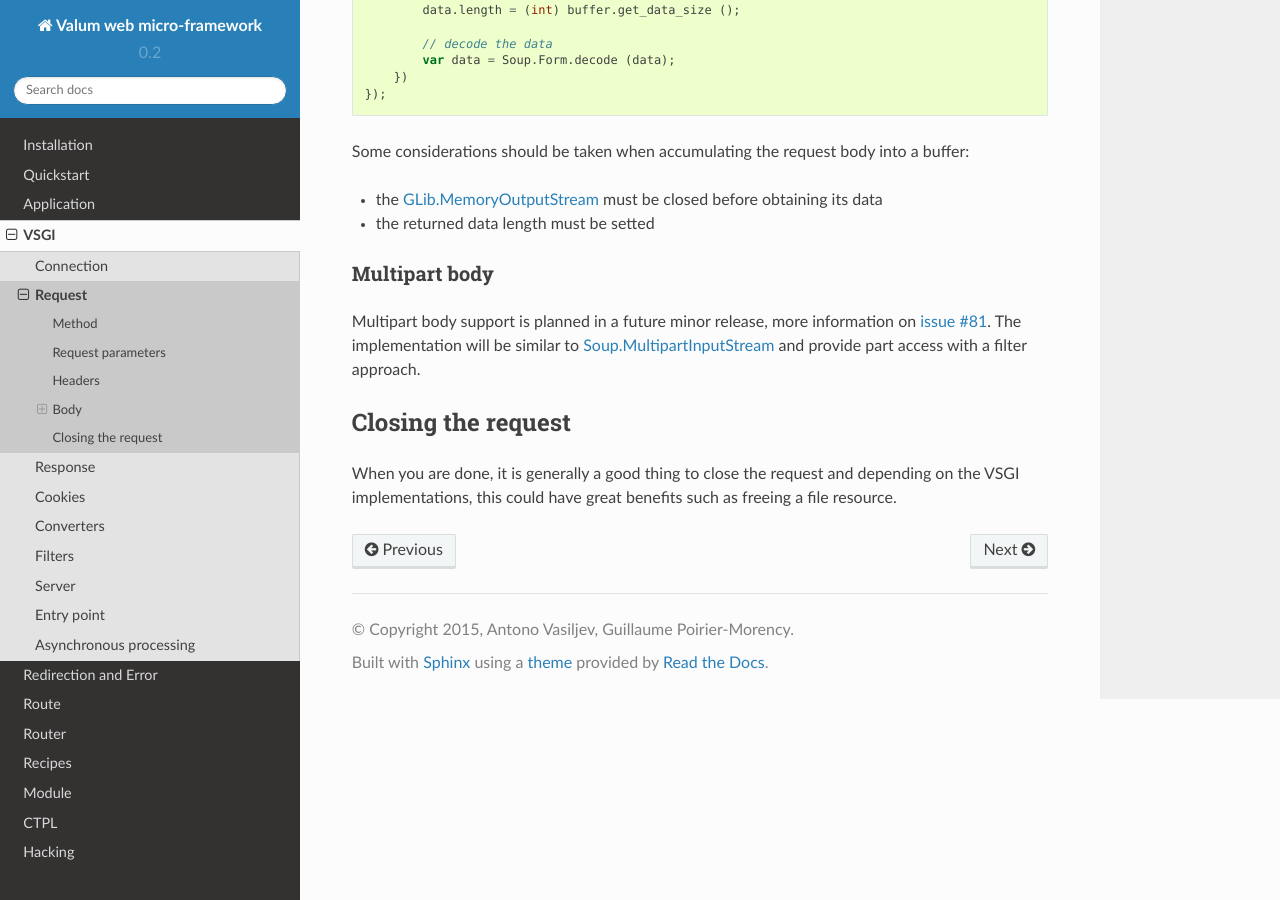
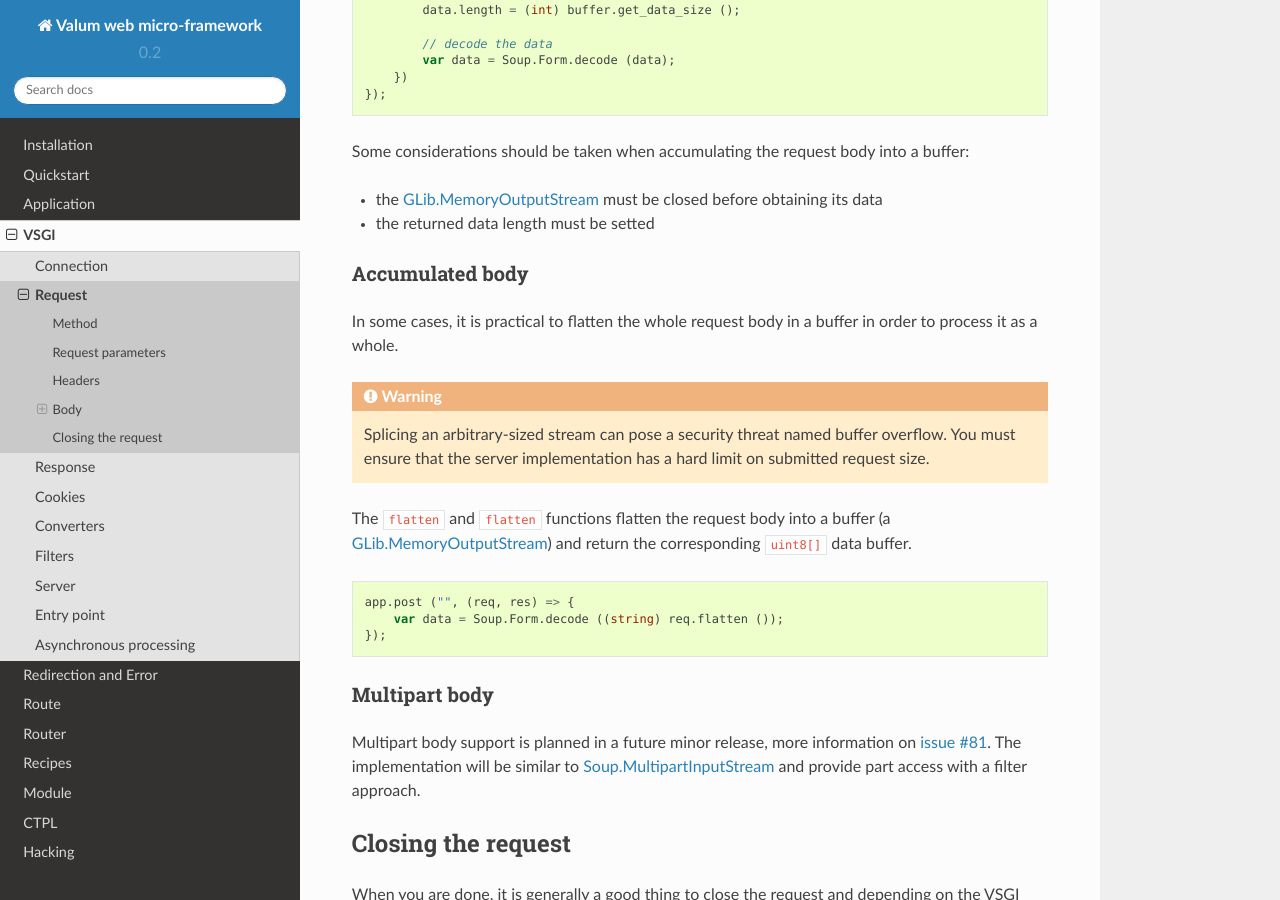
Before and after one commit to valum-framework/vsgi, a Sphinx documentation site: the page built from docs/vsgi/request.rst, in a window 1280 px wide and 900 px high, scrolled down 2570 px. Built offline with Sphinx 7.4.7 and the Read the Docs theme 2.0.0, drawn with Linux system fonts in a browser that asks for light colours; pages that are not in the unit, such as notebooks, are missing from menus.

Commit message:
Provide 'flatten' and 'flatten_async' in  Request
These two functions provide a handy shortcut to flatten the request body
stream into a 'uint8[]' buffer and set the buffer size appropriately.

If the encoding is set to CONTENT_LENGTH, a fixed-size buffer is used to
avoid reallocations.

The request body is automatically closed once the splice operation
finishes using the 'OutputStreamSpliceFlags.CLOSE_TARGET'.

The libsoup-2.4 implementation already accumulates the request body, so
we simply override the default behaviour.

Update examples that were splicing the request body with the new
functions.

Add a section in the request documentation.

```diff
--- a/docs/vsgi/request.rst
+++ b/docs/vsgi/request.rst
@@ -151,6 +151,28 @@
 .. _GLib.MemoryOutputStream: http://valadoc.org/#!api=gio-2.0/GLib.MemoryOutputStream
 .. _Soup.Form: http://valadoc.org/#!api=libsoup-2.4/Soup.Form
 
+Accumulated body
+~~~~~~~~~~~~~~~~
+
+In some cases, it is practical to flatten the whole request body in a buffer
+in order to process it as a whole.
+
+.. warning::
+
+    Splicing an arbitrary-sized stream can pose a security threat named buffer
+    overflow. You must ensure that the server implementation has a hard limit
+    on submitted request size.
+
+The ``flatten`` and ``flatten`` functions flatten the request body into
+a buffer (a `GLib.MemoryOutputStream`_) and return the corresponding
+``uint8[]`` data buffer.
+
+.. code:: vala
+
+    app.post ("", (req, res) => {
+        var data = Soup.Form.decode ((string) req.flatten ());
+    });
+
 Multipart body
 ~~~~~~~~~~~~~~
 
```
Also changed, not shown: 3 other files.
